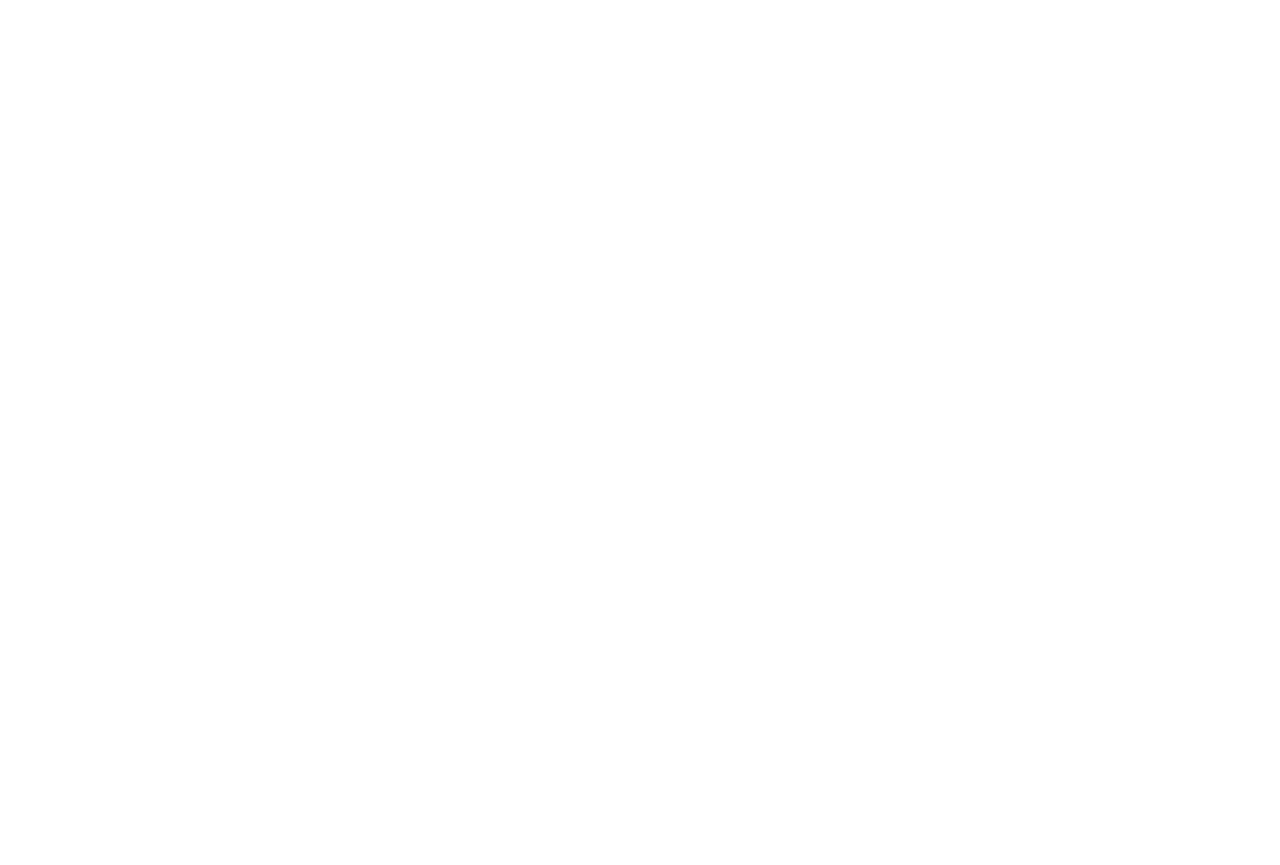
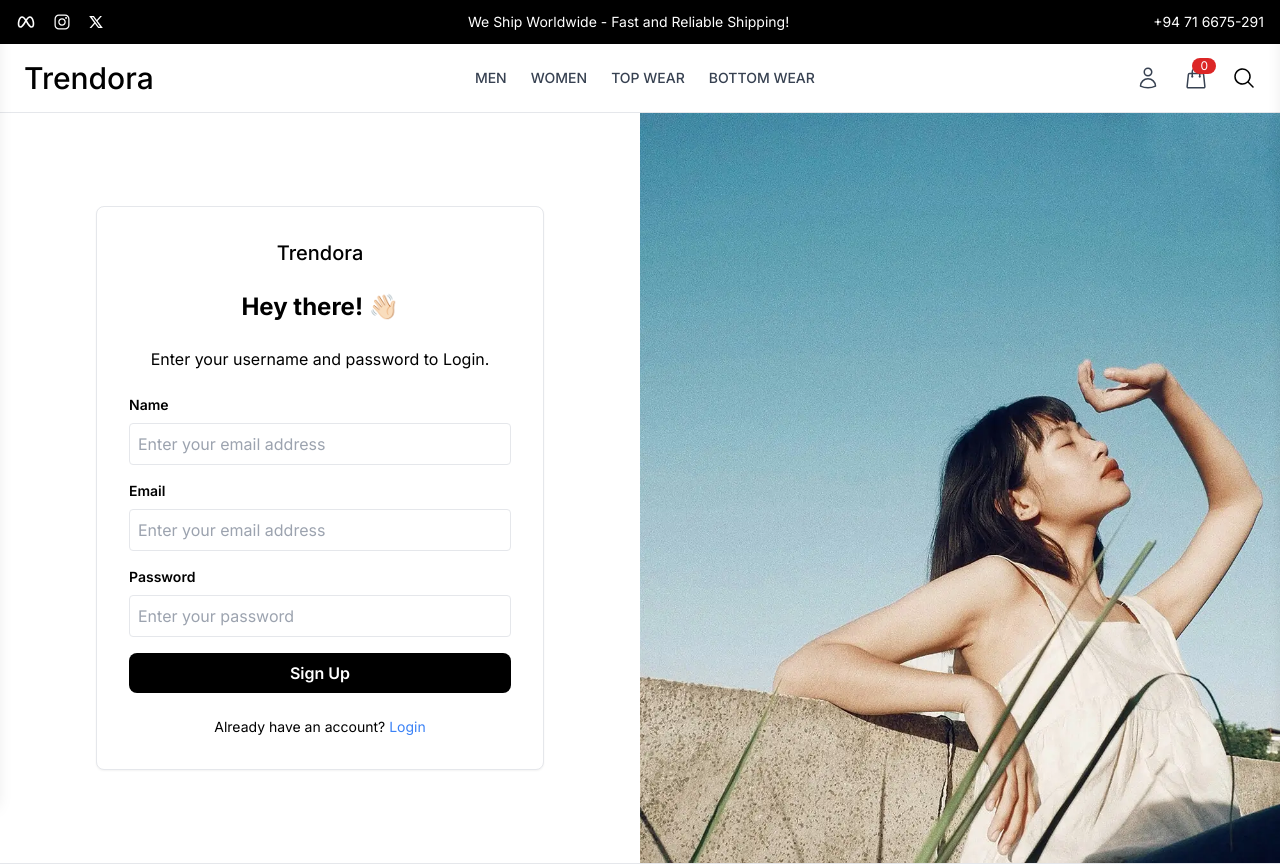
Before and after one commit to navonsanjuni/Trendora-E-Commerce, a React (Vite) app in the folder frontend/: page /register in a window 1280 px wide. Before the commit this address had no page. Shown: the top 865 px of the page. Before the commit the page ends 800 px from the top, so only its background shows below. Built offline with nearby package versions, Linux system fonts and the light colour scheme.

Commit message:
Created register page's user interface

```diff
--- a/frontend/src/App.jsx
+++ b/frontend/src/App.jsx
@@ -3,6 +3,7 @@
 import UserLayout from './components/Layout/UserLayout'
 import Home from './pages/Home'
 import Login from './pages/Login'
+import Register from './pages/Register'
 import {Toaster} from "sonner"
 
 const App = () => {
@@ -13,6 +14,7 @@
         <Route path="/" element={<UserLayout />}>
           <Route index element={<Home />} />
           <Route path="/login" element={<Login />} />
+          <Route path="/register" element={<Register />} />
         </Route>
         <Route>{/*Admin Layout*/}</Route>
       </Routes>
--- /dev/null
+++ b/frontend/src/pages/Register.jsx
@@ -0,0 +1,93 @@
+import React from 'react'
+import { useState } from 'react'
+import { Link } from 'react-router-dom';
+import register from '../assets/register.webp';
+
+const Register = () => {
+
+  const [name, setName] = useState("");
+  const [email, setEmail] = useState("");
+  const [password, setPassword] = useState("");
+
+   const handleSubmit = (e) => {
+    e.preventDefault();
+    console.log("Registering user:", { name, email, password });
+  };
+
+
+ return (
+    <div className="flex">
+      <div className="w-full md:w-1/2 flex flex-col justify-center items-center p-8 md:p-12">
+        <form
+         onSubmit={handleSubmit}
+          className="w-full max-w-md bg-white p-8 rounded-lg border shadow-sm"
+        >
+          <div className="flex justify-center mb-6">
+            <h2 className="text-xl font-medium">Trendora</h2>
+          </div>
+          <h2 className="text-2xl font-bold text-center mb-6">Hey there! 👋🏻</h2>
+          <p className="text-center mb-6">
+            Enter your username and password to Login.
+          </p>
+           <div className="mb-4">
+            <label className="block text-sm font-semibold mb-2">Name</label>
+            <input
+              type="name"
+              value={name}
+              onChange={(e) => setName(e.target.value)}
+              className="w-full p-2 border rounded"
+              placeholder="Enter your email address"
+            />
+          </div>
+          <div className="mb-4">
+            <label className="block text-sm font-semibold mb-2">Email</label>
+            <input
+              type="email"
+              value={email}
+              onChange={(e) => setEmail(e.target.value)}
+              className="w-full p-2 border rounded"
+              placeholder="Enter your email address"
+            />
+          </div>
+          <div className="mb-4">
+            <label className="block text-sm font-semibold mb-2">Password</label>
+            <input
+              type="password"
+              value={password}
+              onChange={(e) => setPassword(e.target.value)}
+              className="w-full p-2 border rounded"
+              placeholder="Enter your password"
+            />
+          </div>
+          <button
+            type="submit"
+            className="w-full bg-black text-white p-2 rounded-lg font-semibold hover:bg-gray-800 transition"
+          >
+          Sign Up
+          </button>
+          <p className="mt-6 text-center text-sm">
+            Already have an account?{" "}
+            <Link
+              to={"/login"}
+              className="text-blue-500"
+            >
+              Login
+            </Link>
+          </p>
+        </form>
+      </div>
+
+      <div className="hidden md:block w-1/2 bg-gray-800">
+        <div className="h-full flex flex-col justify-center items-center">
+          <img
+            src={register}
+            alt="Register to Account"
+            className="h-[750px] w-full object-cover"
+          />
+        </div>
+      </div>
+    </div>
+  );
+}
+
+export default Register
```
